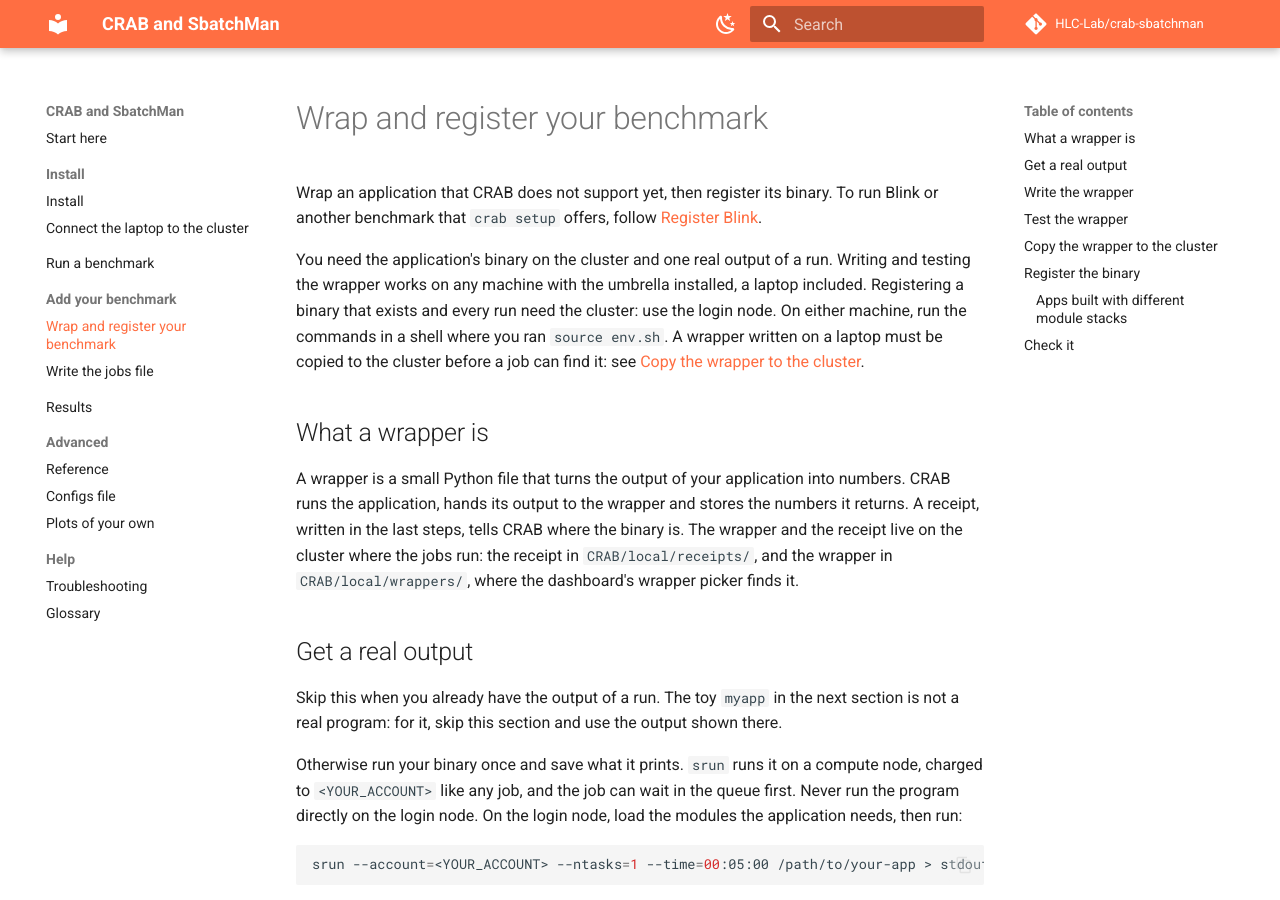
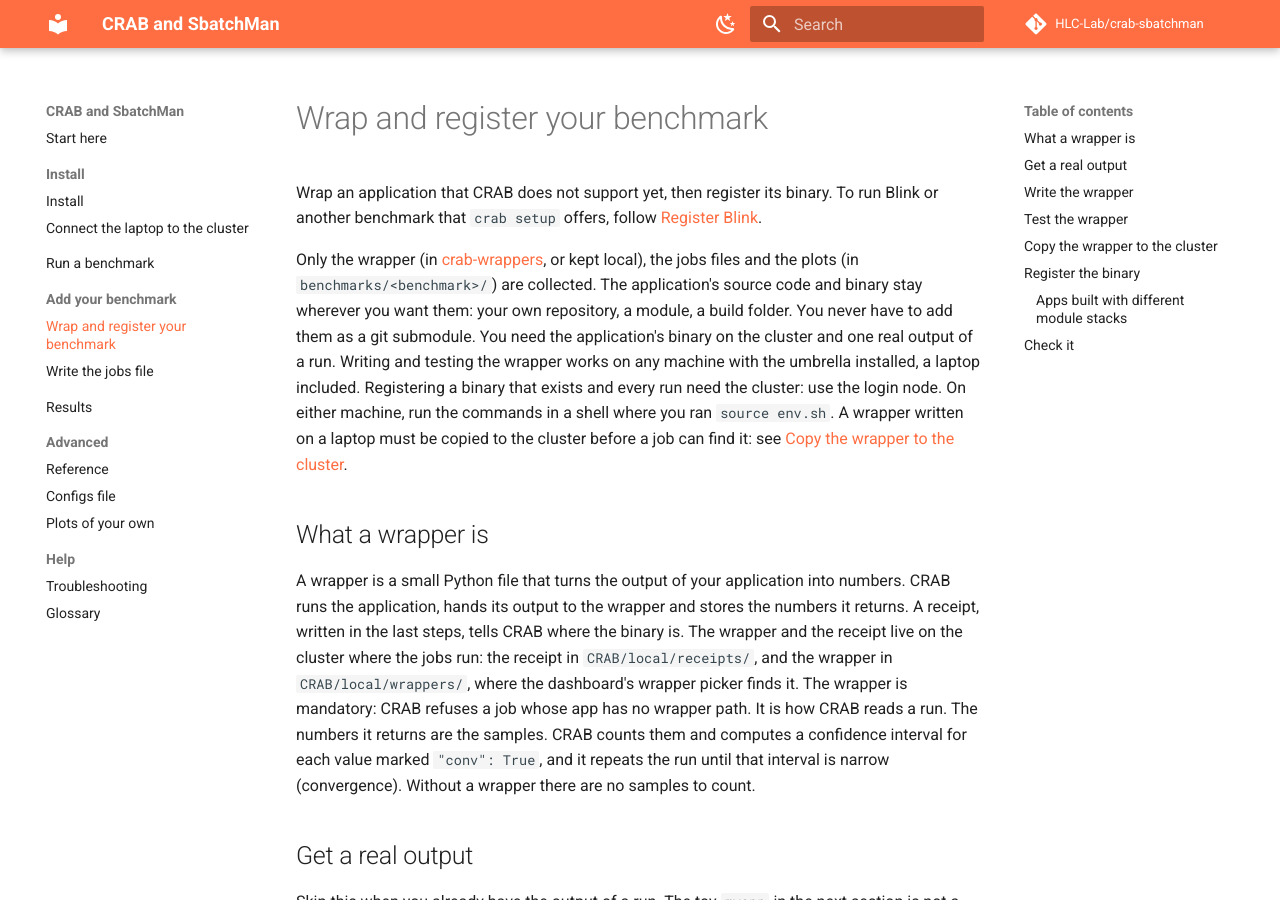
Before and after one commit to HLC-Lab/crab-sbatchman, an MkDocs documentation site: the page built from docs/benchmarks.md, in a window 1280 px wide and 900 px high. Built offline with MkDocs 1.6.1 and Material for MkDocs 9.7.7, drawn with Linux system fonts in a browser that asks for light colours; comment, search, counter and statistics services are not loaded.

Commit message:
docs: wrappers are required, benchmark code stays yours, multi-value variables in config names, sbatchman campaign

```diff
--- a/docs/benchmarks.md
+++ b/docs/benchmarks.md
@@ -2,11 +2,11 @@
 
 Wrap an application that CRAB does not support yet, then register its binary. To run Blink or another benchmark that `crab setup` offers, follow [Register Blink](launch.md#register-blink).
 
-You need the application's binary on the cluster and one real output of a run. Writing and testing the wrapper works on any machine with the umbrella installed, a laptop included. Registering a binary that exists and every run need the cluster: use the login node. On either machine, run the commands in a shell where you ran `source env.sh`. A wrapper written on a laptop must be copied to the cluster before a job can find it: see [Copy the wrapper to the cluster](#copy-the-wrapper-to-the-cluster).
+Only the wrapper (in [crab-wrappers](https://github.com/HLC-Lab/crab-wrappers), or kept local), the jobs files and the plots (in `benchmarks/<benchmark>/`) are collected. The application's source code and binary stay wherever you want them: your own repository, a module, a build folder. You never have to add them as a git submodule. You need the application's binary on the cluster and one real output of a run. Writing and testing the wrapper works on any machine with the umbrella installed, a laptop included. Registering a binary that exists and every run need the cluster: use the login node. On either machine, run the commands in a shell where you ran `source env.sh`. A wrapper written on a laptop must be copied to the cluster before a job can find it: see [Copy the wrapper to the cluster](#copy-the-wrapper-to-the-cluster).
 
 ## What a wrapper is
 
-A wrapper is a small Python file that turns the output of your application into numbers. CRAB runs the application, hands its output to the wrapper and stores the numbers it returns. A receipt, written in the last steps, tells CRAB where the binary is. The wrapper and the receipt live on the cluster where the jobs run: the receipt in `CRAB/local/receipts/`, and the wrapper in `CRAB/local/wrappers/`, where the dashboard's wrapper picker finds it.
+A wrapper is a small Python file that turns the output of your application into numbers. CRAB runs the application, hands its output to the wrapper and stores the numbers it returns. A receipt, written in the last steps, tells CRAB where the binary is. The wrapper and the receipt live on the cluster where the jobs run: the receipt in `CRAB/local/receipts/`, and the wrapper in `CRAB/local/wrappers/`, where the dashboard's wrapper picker finds it. The wrapper is mandatory: CRAB refuses a job whose app has no wrapper path. It is how CRAB reads a run. The numbers it returns are the samples. CRAB counts them and computes a confidence interval for each value marked `"conv": True`, and it repeats the run until that interval is narrow (convergence). Without a wrapper there are no samples to count.
 
 ## Get a real output
 
```
Also changed, not shown: CONTRIBUTING.md (+2 -0 lines), docs/campaigns.md (+1 -1 lines), docs/glossary.md (+2 -2 lines), docs/launch.md (+1 -1 lines), docs/presets.md (+1 -1 lines).
